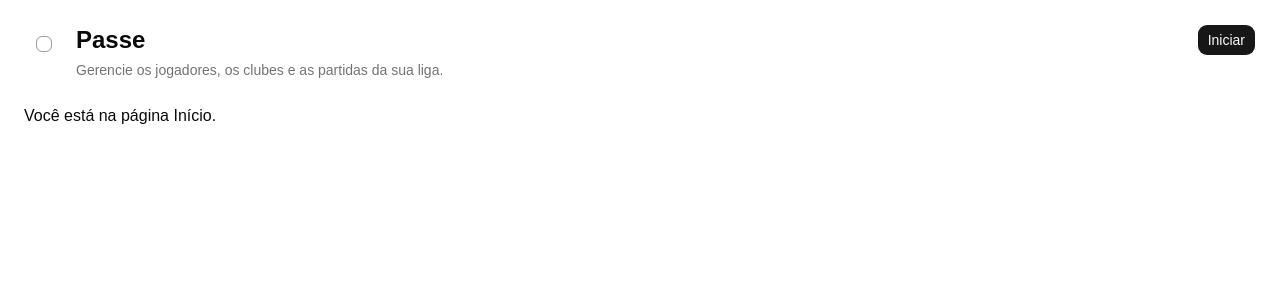
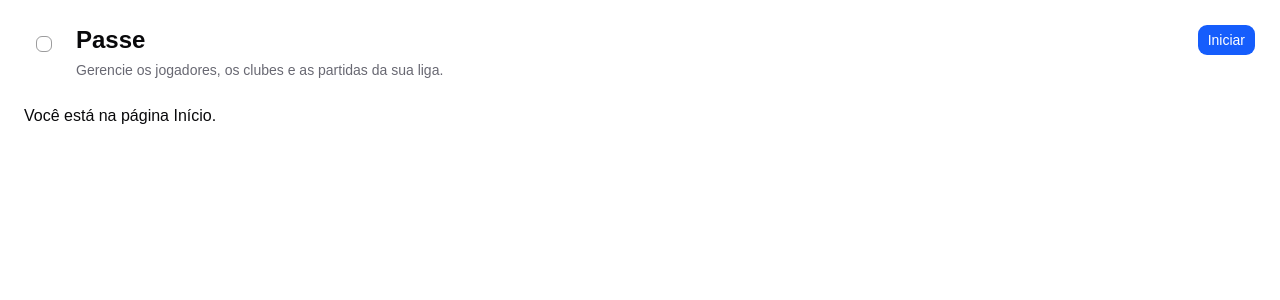
Before and after one commit to JoaoV2405/desafio-isi-dev1, a React (Vite) app in the folder frontend/: page / in a window 1280 px wide. Shown: the top 300 px of the page. Built offline with nearby package versions, Linux system fonts and the light colour scheme.

Commit message:
feat(frontend): adição de cores correspondentes a especificações do figma

```diff
--- a/frontend/src/styles.css
+++ b/frontend/src/styles.css
@@ -1,8 +1,7 @@
-
-@import "tailwindcss";
-@import "tw-animate-css";
-@import "shadcn/tailwind.css";
-@import "@fontsource-variable/geist";
+@import 'tailwindcss';
+@import 'tw-animate-css';
+@import 'shadcn/tailwind.css';
+@import '@fontsource-variable/geist';
 
 @custom-variant dark (&:is(.dark *));
 
@@ -36,18 +35,48 @@ body {
   --color-chart-3: var(--chart-3);
   --color-chart-2: var(--chart-2);
   --color-chart-1: var(--chart-1);
+  --color-chart-positive: var(--chart-positive);
+  --color-chart-warning: var(--chart-warning);
+  --color-chart-negative: var(--chart-negative);
+  --color-avatar-violet: var(--avatar-violet);
+  --color-avatar-violet-foreground: var(--avatar-violet-foreground);
+  --color-avatar-pink: var(--avatar-pink);
+  --color-avatar-pink-foreground: var(--avatar-pink-foreground);
+  --color-avatar-cyan: var(--avatar-cyan);
+  --color-avatar-cyan-foreground: var(--avatar-cyan-foreground);
+  --color-avatar-teal: var(--avatar-teal);
+  --color-avatar-teal-foreground: var(--avatar-teal-foreground);
+  --color-avatar-zinc: var(--avatar-zinc);
+  --color-avatar-zinc-foreground: var(--avatar-zinc-foreground);
   --color-ring: var(--ring);
   --color-input: var(--input);
   --color-border: var(--border);
+  --color-overlay: var(--overlay);
+  --color-success: var(--success);
+  --color-success-soft: var(--success-soft);
+  --color-success-soft-foreground: var(--success-soft-foreground);
+  --color-success-soft-border: var(--success-soft-border);
+  --color-warning: var(--warning);
+  --color-warning-soft: var(--warning-soft);
+  --color-warning-soft-foreground: var(--warning-soft-foreground);
+  --color-warning-soft-border: var(--warning-soft-border);
   --color-destructive: var(--destructive);
+  --color-destructive-foreground: var(--destructive-foreground);
+  --color-destructive-soft: var(--destructive-soft);
+  --color-destructive-soft-foreground: var(--destructive-soft-foreground);
+  --color-destructive-soft-border: var(--destructive-soft-border);
   --color-accent-foreground: var(--accent-foreground);
   --color-accent: var(--accent);
   --color-muted-foreground: var(--muted-foreground);
   --color-muted: var(--muted);
+  --color-muted-subtle: var(--muted-subtle);
   --color-secondary-foreground: var(--secondary-foreground);
   --color-secondary: var(--secondary);
   --color-primary-foreground: var(--primary-foreground);
   --color-primary: var(--primary);
+  --color-primary-hover: var(--primary-hover);
+  --color-primary-soft: var(--primary-soft);
+  --color-primary-soft-foreground: var(--primary-soft-foreground);
   --color-popover-foreground: var(--popover-foreground);
   --color-popover: var(--popover);
   --color-card-foreground: var(--card-foreground);
@@ -64,40 +93,72 @@ body {
 }
 
 :root {
-  --background: oklch(1 0 0);
-  --foreground: oklch(0.145 0 0);
-  --card: oklch(1 0 0);
-  --card-foreground: oklch(0.145 0 0);
-  --popover: oklch(1 0 0);
-  --popover-foreground: oklch(0.145 0 0);
-  --primary: oklch(0.205 0 0);
-  --primary-foreground: oklch(0.985 0 0);
-  --secondary: oklch(0.97 0 0);
-  --secondary-foreground: oklch(0.205 0 0);
-  --muted: oklch(0.97 0 0);
-  --muted-foreground: oklch(0.556 0 0);
-  --accent: oklch(0.97 0 0);
-  --accent-foreground: oklch(0.205 0 0);
-  --destructive: oklch(0.577 0.245 27.325);
-  --border: oklch(0.922 0 0);
-  --input: oklch(0.922 0 0);
-  --ring: oklch(0.708 0 0);
-  --chart-1: oklch(0.87 0 0);
-  --chart-2: oklch(0.556 0 0);
+  --background: #ffffff;
+  --foreground: #09090b;
+  --card: #ffffff;
+  --card-foreground: #09090b;
+  --popover: #ffffff;
+  --popover-foreground: #09090b;
+  --primary: #155dfc;
+  --primary-hover: #1447e6;
+  --primary-foreground: #ffffff;
+  --primary-soft: #eff6ff;
+  --primary-soft-foreground: #1447e6;
+  --secondary: #f4f4f5;
+  --secondary-foreground: #18181b;
+  --muted: #f4f4f5;
+  --muted-subtle: #fafafa;
+  --muted-foreground: #686872;
+  --accent: #f4f4f5;
+  --accent-foreground: #18181b;
+  --success: #00813a;
+  --success-soft: #f0fdf4;
+  --success-soft-foreground: #016630;
+  --success-soft-border: #b9f8cf;
+  --warning: #b55200;
+  --warning-soft: #fffbeb;
+  --warning-soft-foreground: #953d00;
+  --warning-soft-border: #fee685;
+  --destructive: #e40016;
+  --destructive-foreground: #ffffff;
+  --destructive-soft: #fef2f2;
+  --destructive-soft-foreground: #bf000f;
+  --destructive-soft-border: #ffcaca;
+  --border: #e4e4e7;
+  --input: #91919b;
+  --ring: #155dfc;
+  --overlay: rgb(0 0 0 / 50%);
+  --chart-1: #155dfc;
+  --chart-2: #91c5ff;
+  --chart-positive: #00a447;
+  --chart-warning: #da7700;
+  --chart-negative: #e40016;
   --chart-3: oklch(0.439 0 0);
   --chart-4: oklch(0.371 0 0);
   --chart-5: oklch(0.269 0 0);
   --radius: 0.625rem;
-  --sidebar: oklch(0.985 0 0);
-  --sidebar-foreground: oklch(0.145 0 0);
-  --sidebar-primary: oklch(0.205 0 0);
-  --sidebar-primary-foreground: oklch(0.985 0 0);
-  --sidebar-accent: oklch(0.97 0 0);
-  --sidebar-accent-foreground: oklch(0.205 0 0);
-  --sidebar-border: oklch(0.922 0 0);
-  --sidebar-ring: oklch(0.708 0 0);
+  --sidebar: #fafafa;
+  --sidebar-foreground: #09090b;
+  --sidebar-primary: var(--primary);
+  --sidebar-primary-foreground: var(--primary-foreground);
+  --sidebar-accent: #f4f4f5;
+  --sidebar-accent-foreground: #18181b;
+  --sidebar-border: #e4e4e7;
+  --sidebar-ring: var(--ring);
+  --avatar-violet: #ede9fe;
+  --avatar-violet-foreground: #7008e7;
+  --avatar-pink: #fce7f3;
+  --avatar-pink-foreground: #c2005c;
+  --avatar-cyan: #cefafe;
+  --avatar-cyan-foreground: #005f78;
+  --avatar-teal: #cbfbf1;
+  --avatar-teal-foreground: #005f5a;
+  --avatar-zinc: #e4e4e7;
+  --avatar-zinc-foreground: #3f3f46;
 }
 
+/* TODO: definir a paleta e validar contrastes do modo escuro quando houver
+   especificação oficial. As adequações atuais contemplam o tema claro. */
 .dark {
   --background: oklch(0.145 0 0);
   --foreground: oklch(0.985 0 0);
```
